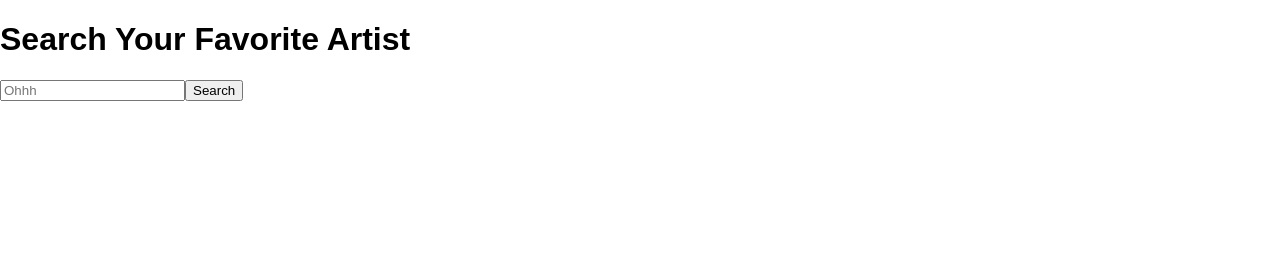
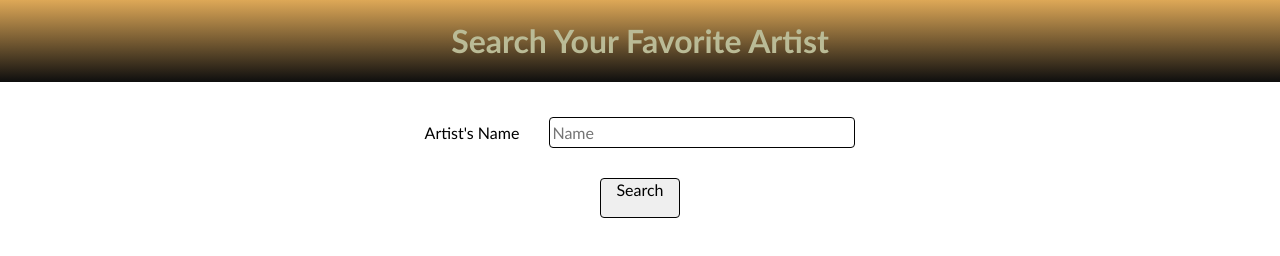
Before and after one commit to kelaiya/Artists, a React app: page / in a window 1280 px wide. Built offline with nearby package versions, Linux system fonts and the light colour scheme.

Commit message:
added styling

```diff
--- a/client/components/Main.js
+++ b/client/components/Main.js
@@ -8,31 +8,61 @@ export default class Main extends Component {
   constructor(){
     super()
     this.state = {
+      artist: "",
+      data: []
     }
+    this.handleChange = this.handleChange.bind(this)
+    this.handleSubmit = this.handleSubmit.bind(this)
   }
 
   handleChange(event){
-
+    this.setState({
+      artist: event.target.value
+    })
   }
 
 
   handleSubmit(event){
     event.preventDefault()
 
-    axios.get(``)
+    axios.get(`https://itunes.apple.com/search?term=${this.state.artist}`)
+    .then(res =>{
+      console.log("data", res.data)
+      this.setState({data: res.data.results})
+    })
 
 
   }
 
   render(){
+    var information = this.state.data;
+    console.log("info", information)
     return (
-            <div>
-              <div className="screen first">
+            <div className="container">
+              <div className="title">
                 <h1 className="h1"> Search Your Favorite Artist </h1>
-                <form onSubmit={this.handleSubmit}>
-                  <input id="inputBox" type="text" onChange={this.handleChange} placeholder="Ohhh"/>
+              </div>
+                <form className="form" onSubmit={this.handleSubmit}>
+                  <div className="labelinput">
+                    <label className="label"> Artist's Name </label>
+                    <input className="input" type="text" onChange={this.handleChange} placeholder="Name"/>
+                  </div>
                   <button type="submit" className="button"> Search </button>
                 </form>
+                <div className="imagesMain">
+                {
+                  (information.length > 0) ? <div className="result1"> {
+                    information.map((info, index) => {
+                      return(
+                        <div key={index} className="result2">
+                          <img className="image" src = {info.artworkUrl100} />
+                          <h3 className="name"> Album : {info.trackName}</h3>
+                        </div>
+                      )
+                    })
+                  }
+                  </div> : <h1 />
+                }
               </div>
             </div>
           )
--- a/public/style.css
+++ b/public/style.css
@@ -3,5 +3,78 @@ body {
    margin-top: 0px;
    margin-right: 0px;
    margin-bottom: 0px;
-   margin-left: 0px
+   margin-left: 0px;
 }
+
+.container{
+	display: flex;
+	justify-content: center;
+	flex-direction: column;
+}
+.title{
+  display: flex;
+  justify-content: center;
+  font-family: "Trebuchet MS", Helvetica, sans-serif;
+  color: #babb96;
+  margin-bottom: 35px;
+  background: linear-gradient(#dea857, #0e0e0e)
+}
+.form{
+    display: flex;
+    justify-content: center;
+    align-items: center;
+    flex-direction: column;
+  }
+  .labelinput{
+  	display: flex;
+    flex-direction: row;
+    justify-content: center;
+    align-items: center;
+  }
+  .input {
+    font-size: 16px;
+    display: flex;
+    margin-left: 30px;
+    height: 25px;
+    border: 1px solid #020202;
+    border-radius: 4px;
+    width: 300px;
+    padding: 2px;
+    background-color: #ffffff;
+    font-family: "Trebuchet MS", Helvetica, sans-serif;
+	}
+	.label{
+	    display: flex;
+	    font-family: "Trebuchet MS", Helvetica, sans-serif;
+	 }
+
+  .button{
+    height: 40px;
+    width: 80px;
+    color: #000000;
+    font-size: 16px;
+    border: 1px solid #020202;
+    border-radius: 4px;
+    display: flex;
+    justify-content: center;
+    margin-top: 30px;
+    font-family: "Trebuchet MS", Helvetica, sans-serif;
+    text-decoration: none;
+	}
+
+  .button:hover {
+    background-color: grey;
+    color: light blue;
+  }
+
+  .result2{
+  	display: flex;
+  	flex-direction: column;
+  }
+  .image{
+  	height: 120px;
+  	width: 120px;
+  }
+  .name{
+  	font-family: "Trebuchet MS", Helvetica, sans-serif;
+  }
```
Also changed, not shown: public/background1.jpg (added), public/background2.jpg (added), public/background3.jpeg (added).
